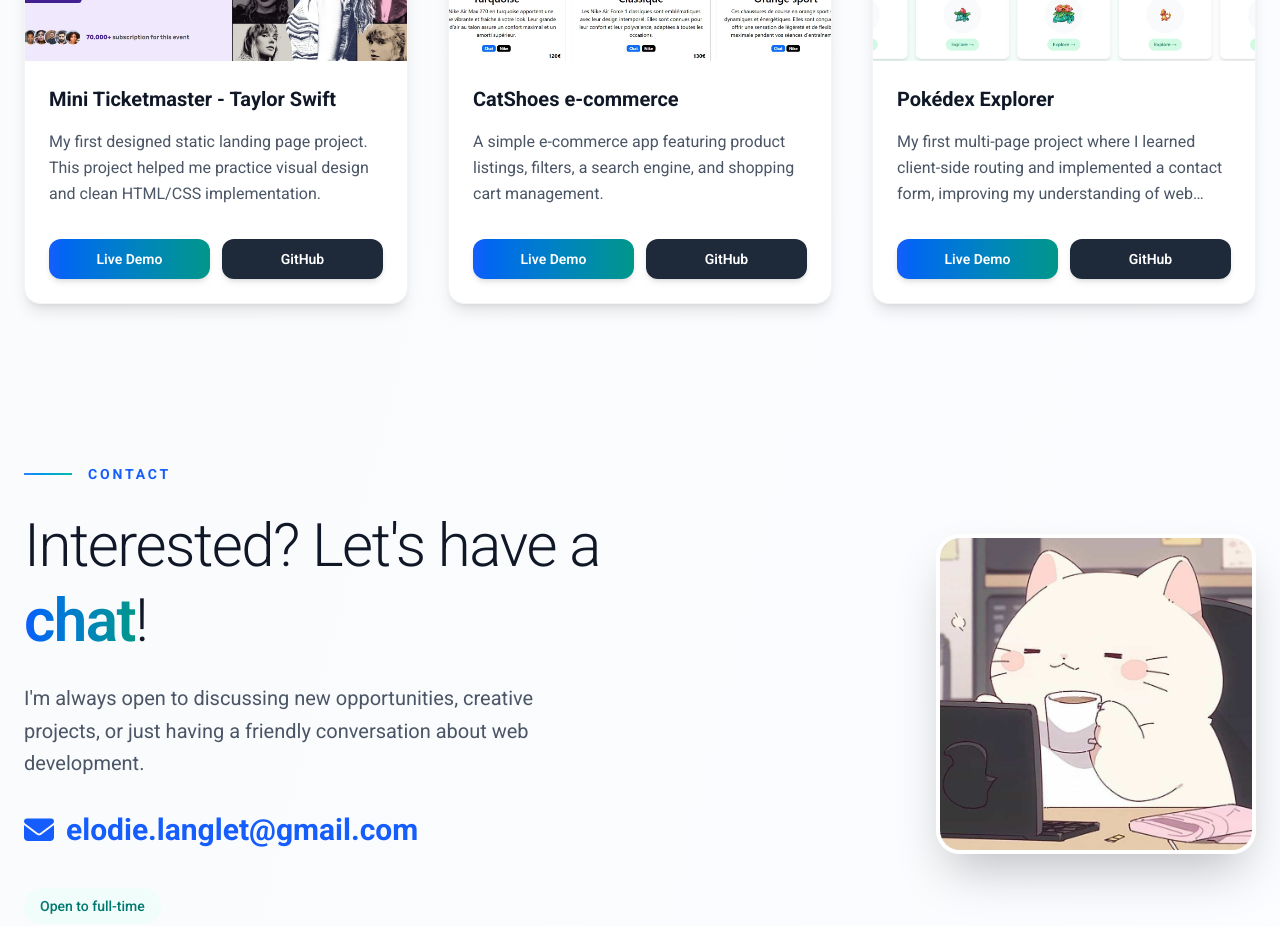
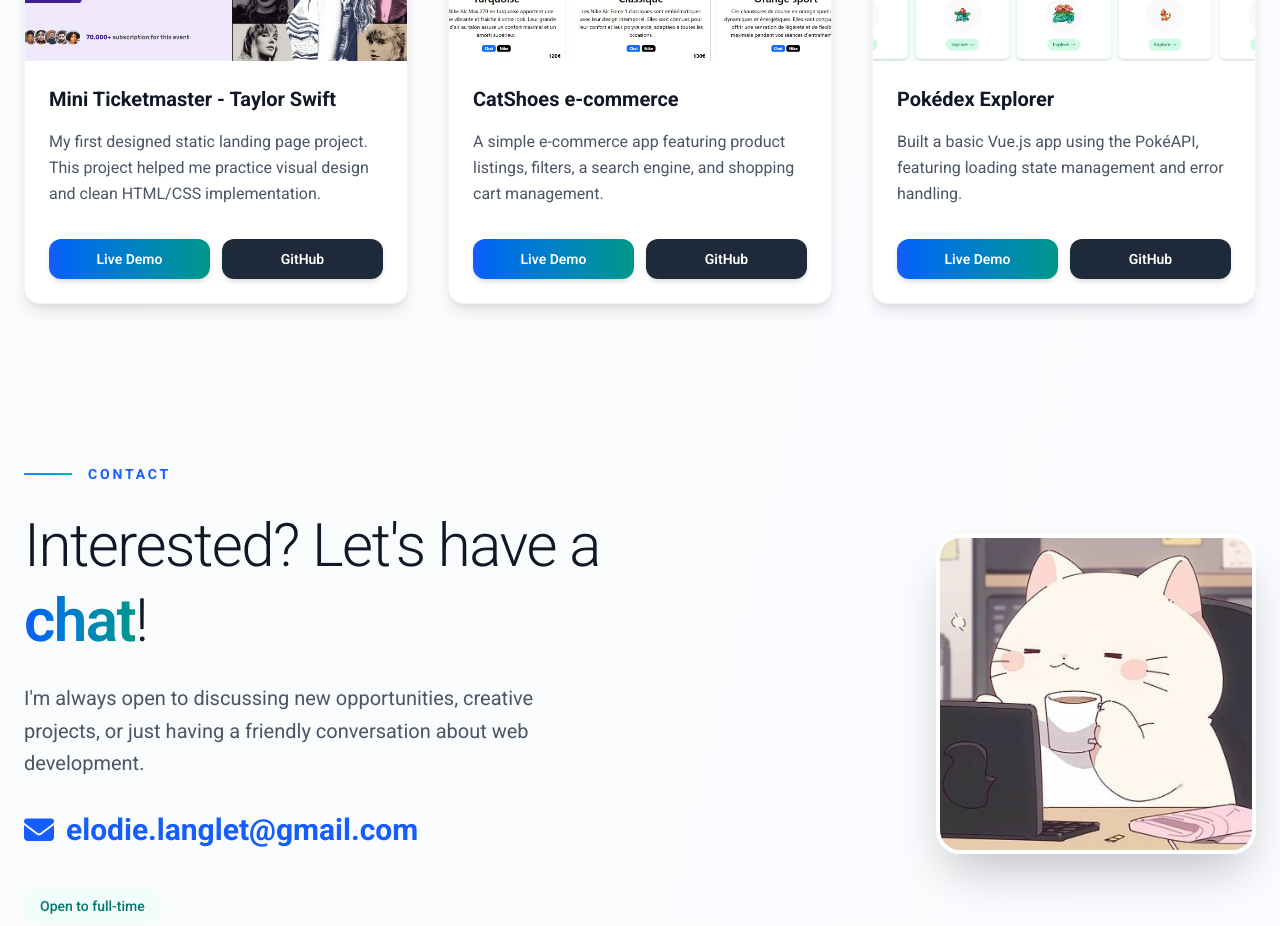
Before and after one commit to Akamya/portfolio, a React (Vite) app: page / in a window 1280 px wide. Shown: the part 3760-4686 px from the top of the page. Built offline with nearby package versions, Linux system fonts and the light colour scheme.

Commit message:
chore: description pokedex

```diff
--- a/src/components/Cards.tsx
+++ b/src/components/Cards.tsx
@@ -66,7 +66,7 @@
           />
           <Card
             title="Pokédex Explorer"
-            description="My first multi-page project where I learned client-side routing and implemented a contact form, improving my understanding of web navigation."
+            description="Built a basic Vue.js app using the PokéAPI, featuring loading state management and error handling."
             image="/pokemon.jpg"
             link="https://pokedex-elolan.vercel.app/"
             github="https://github.com/Akamya/pokemon"
```
